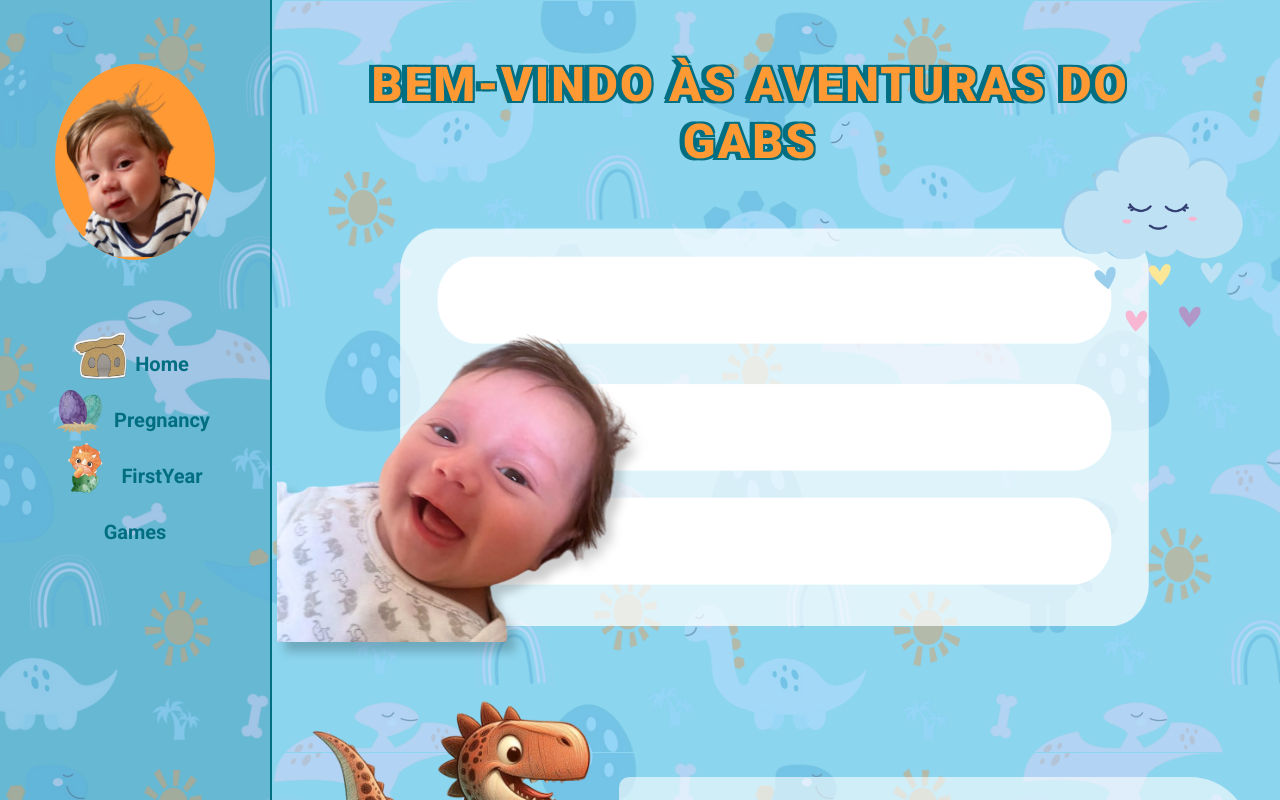
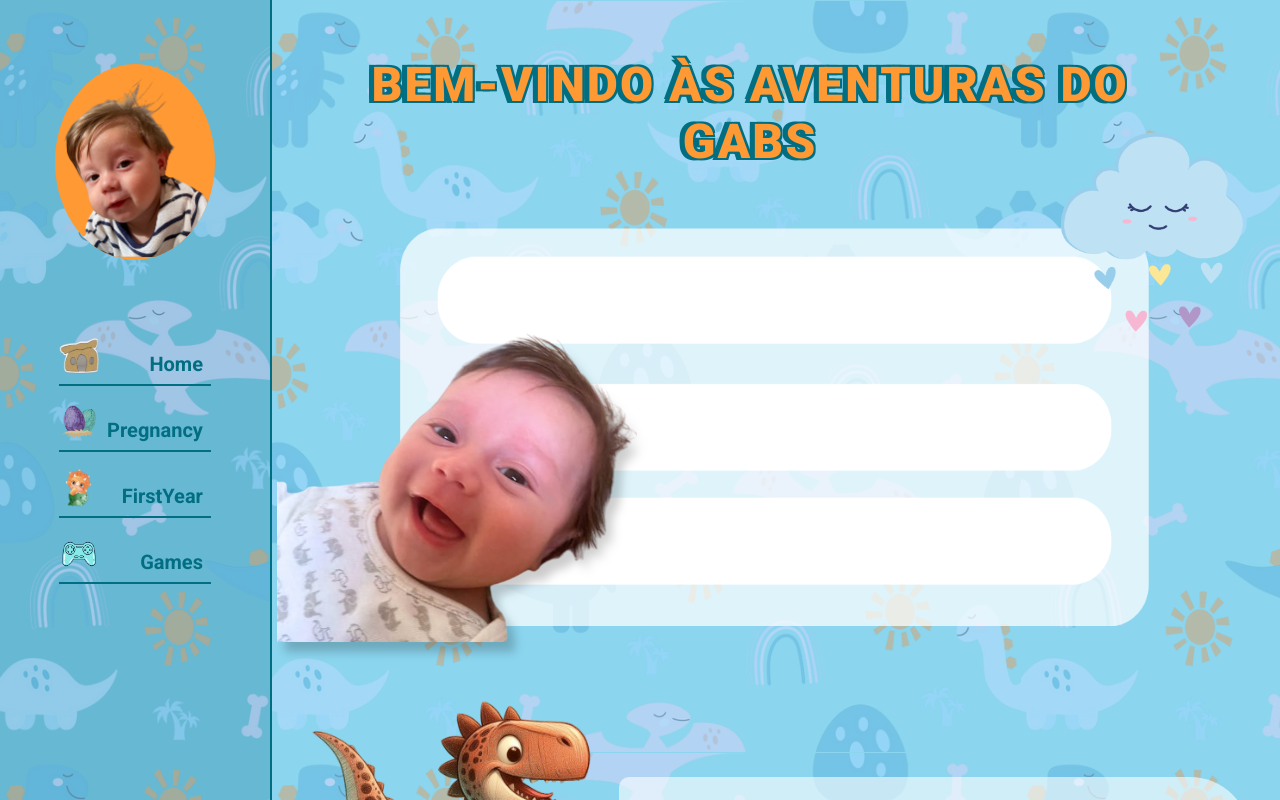
Before and after one commit to Misael1981/As_Aventuras_do_Gabs, a plain HTML site: page index.html in a window 1280 px wide. Both pictures are taken after a click on the link "Home". Drawn offline with Linux system fonts and the light colour scheme.

Commit message:
Trabalhando no  aside e efeito de transição

```diff
--- /dev/null
+++ b/assets/Js/script.js
@@ -0,0 +1,40 @@
+/**===== ASIDE =====**/
+const nav = document.querySelector(".nav"),
+      navList = nav.querySelectorAll("li"),
+      totalNavList = navList.length,
+      allSection = document.querySelectorAll(".section"),
+      totalSection = allSection.length;
+
+for(let i = 0; i < totalNavList; i++) {
+
+    const a = navList[i].querySelector("a");
+    a.addEventListener("click", function() {
+
+        // Remove the "active" class from all sections
+        allSection.forEach(section => section.classList.remove("active"));
+
+        // Add the "active" class to the target section
+        const targetSection = document.querySelector(this.getAttribute("href"));
+        targetSection.classList.add("active");
+
+        // Remove the "back-section" class from all sections
+        allSection.forEach(section => section.classList.remove("back-section"));
+
+        // Add the "back-section" class to all sections except the active one
+        allSection.forEach(section => {
+            if (section !== targetSection) {
+                section.classList.add("back-section");
+            }
+        });
+
+        // Remove the "active" class from all navigation links
+        navList.forEach(li => li.querySelector("a").classList.remove("active"));
+
+        // Add the "active" class to the clicked navigation link
+        this.classList.add("active");
+
+        if (window.innerWidth < 1200) {
+            asideSectionToggleBtn();
+        }
+    })
+}
--- a/assets/css/aside.css
+++ b/assets/css/aside.css
@@ -40,17 +40,22 @@
 
 .nav a:hover {
     color: var(--laranja);
-    border-bottom: 1px solid var(--laranja);
 }
 
 .nav__menu-item {
     display: flex;
     align-items: center;
-    justify-content: center;
+    justify-content: space-between;
+    border-bottom: 2px solid var(--azul-turquesa);
+    margin-bottom: .5rem;
+}
+
+.nav__menu-item:hover {
+    border-bottom-color: var(--laranja);
 }
 
 .aside__icon {
-    width: 20%;
+    width: 2.5rem;
 }
 
 .menu-mobile {
@@ -65,15 +70,16 @@
         position: fixed;
         bottom: 0;
         display: block;
+        z-index: 5;
     }
-    .nav {
+    .nav__mobile {
         width: 100vw;
         display: flex;
         flex-direction: row;
         justify-content: space-between;
         gap: 1rem;
         background-color: var(--bg-azul-turquesa-claro);
-        padding: var(--padding-xs);
+        padding: 0.3rem;
     }
     .nav__menu-item {
         display: flex;
--- a/assets/css/global.css
+++ b/assets/css/global.css
@@ -48,10 +48,7 @@
 }
 
 body {
-    background-image: url(../img/bg-primary.png);
-    background-repeat: repeat;
     font-family: var(--roboto);
-    background-color: var(--azul-claro);
 }
 
 .section {
@@ -71,6 +68,29 @@ body {
     transition: all 0.3s ease;
 }
 
+.section.back-section {
+    z-index: 1;
+}
+
+.section.active {
+    z-index: 2;
+    opacity: 1;
+    animation: slideSection 1s ease;
+}
+
+.hidden {
+    display: none !important;
+}
+
+@keyframes slideSection {
+    0% {
+        transform: translateX(100%);
+    }
+    100% {
+        transform: translateX(0%);
+    }
+}
+
 @media screen and (max-width: 570px) {
     .section {
         left: 0;
--- a/assets/css/home.css
+++ b/assets/css/home.css
@@ -1,4 +1,11 @@
 @import url('../css/speechBubbles.css');
+
+.home {
+    background-image: url(../img/bg-primary.png);
+    background-repeat: repeat;
+    font-family: var(--roboto);
+    background-color: var(--azul-claro);
+}
 
 .home h1 {
     font-size: var(--font-size-xl);
--- /dev/null
+++ b/assets/css/pregnancy.css
@@ -0,0 +1,15 @@
+.pregnancy {
+    background-image: url(../img/bg-primary.png);
+    background-repeat: repeat;
+    font-family: var(--roboto);
+    background-color: var(--azul-claro);
+}
+
+.teste-pregnancy {
+    width: 450px;
+    margin: 25% auto;
+}
+
+.teste-pregnancy img {
+    width: 100%;
+}
--- a/index.html
+++ b/index.html
@@ -8,11 +8,15 @@
      <link rel="stylesheet" href="./assets/css/style.css">
      <link rel="stylesheet" href="./assets/css/aside.css">
      <link rel="stylesheet" href="./assets/css/home.css">
+     <link rel="stylesheet" href="./assets/css/pregnancy.css">
+     <link rel="stylesheet" href="./assets/css/firstYear.css">
+    <!-- ===== Js ===== -->
+     <script src="./assets/Js/script.js" defer></script>
     <title>As Aventureiras do Gabs</title>
 </head>
 <body>
     <div class="menu-mobile">
-        <ul class="nav">
+        <ul class="nav__mobile">
             <li class="nav__menu-item">
                 <img class="aside__icon" src="./assets/img/casa-flintstones.png" alt="Casa da era das pedras">
                 <a href="#home"> Home</a>
@@ -52,6 +56,7 @@
                 <a href="#firstYear">FirstYear</a>
             </li>
             <li class="nav__menu-item">
+                <img src="./assets/img/controle.png" alt="Desenho de um controle de video-game" class="aside__icon">
                 <a href="#games">Games</a>
             </li>
         </ul>
@@ -59,7 +64,7 @@
     </div>
     <main>
         <!-- ===== HOME ===== -->
-        <section class="home section">
+        <section class="home active section" id="home">
             <h1>Bem-vindo às aventuras do Gabs</h1>
             <div class="home__image">
                 <img src="./assets/img/form-base.png" alt="Imagem ilustrativa para o fundo">
@@ -79,6 +84,14 @@
                 </div>
             </div>
         </section>
+
+        <!-- ===== pregnancy ===== -->
+        <section class="pregnancy section" id="pregnancy">
+            <div class="teste-pregnancy">
+                <img src="./assets/img/Gabs-de-Natal.jpg" alt="">
+            </div>
+        </section>
+
     </main>
 </body>
 </html>
```
Also changed, not shown: assets/css/firstYear.css (added), assets/img/Gabs-de-Natal.jpg (added).
